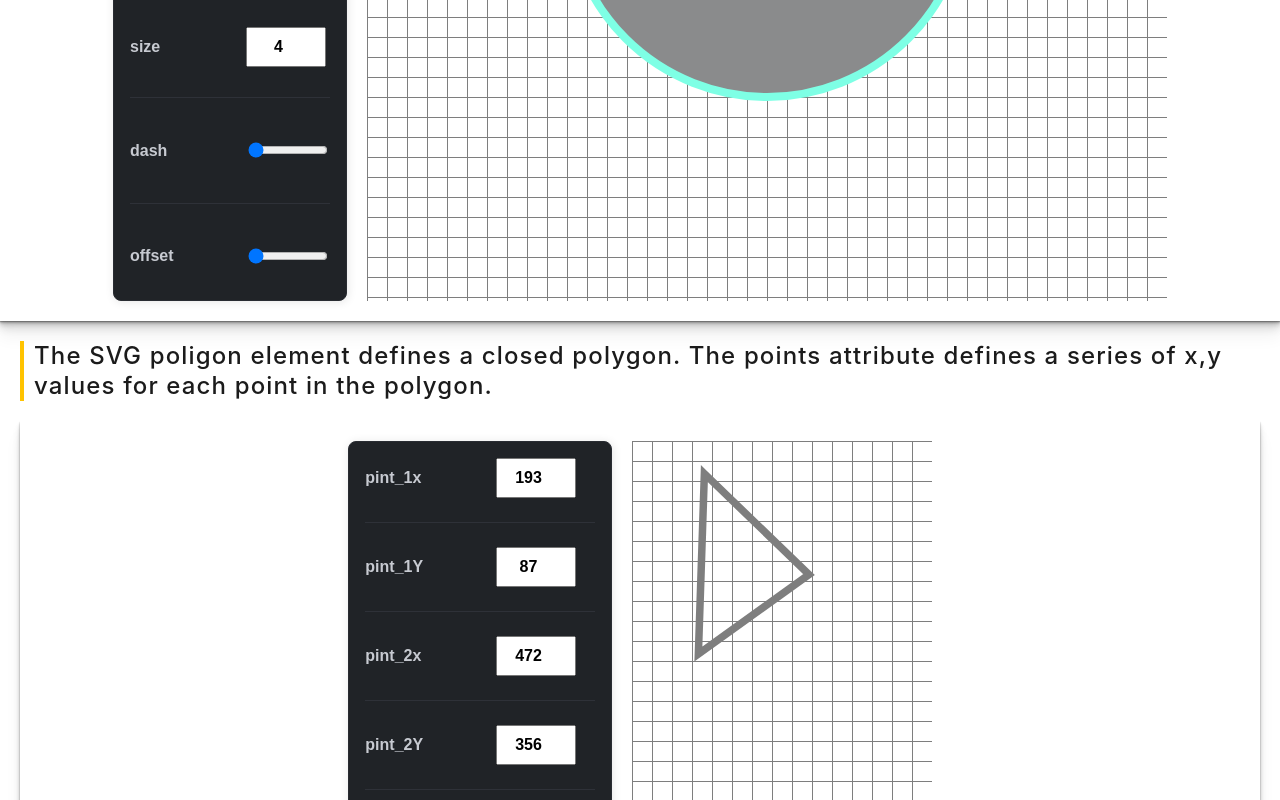
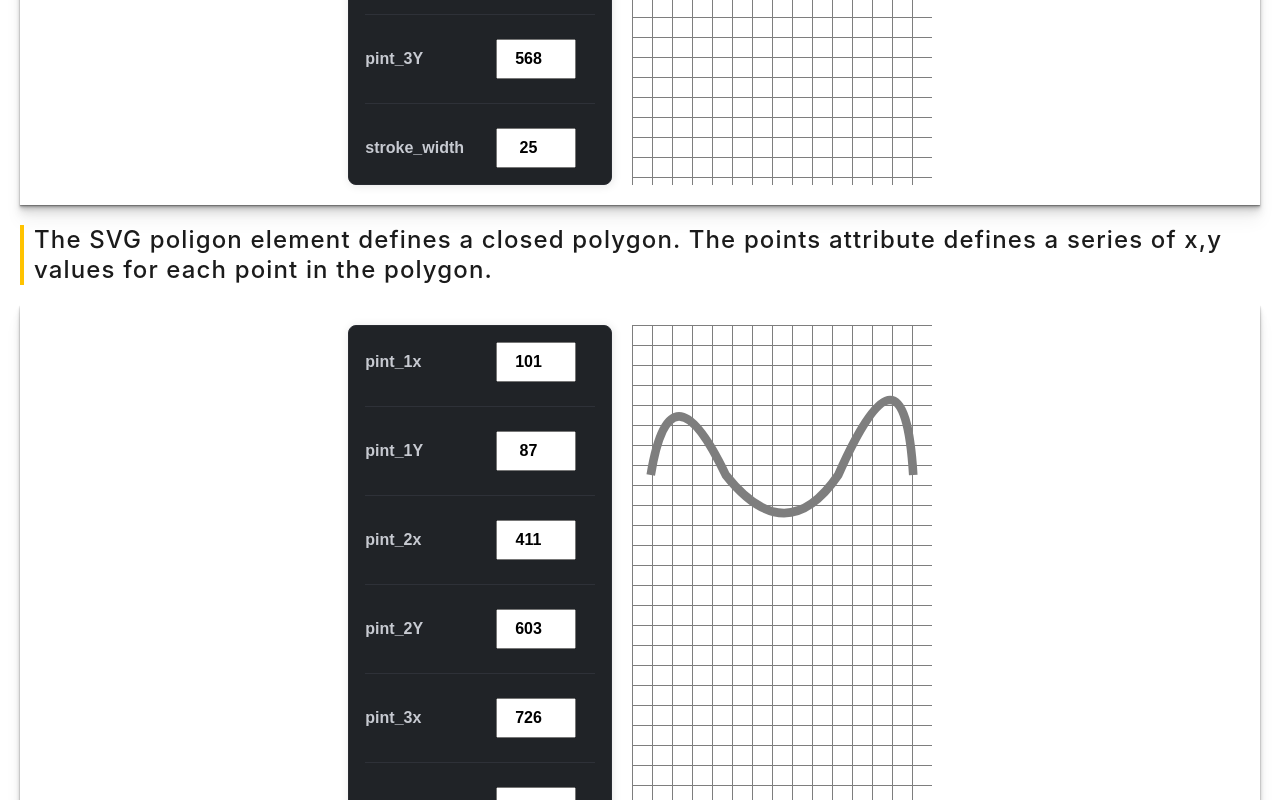
Before and after one commit to Andriikryl/gui-library, a SvelteKit app: page / in a window 1280 px wide. Shown: the part 3540-4340 px from the top of the page. Built offline with nearby package versions, Linux system fonts and the light colour scheme.

Commit message:
add Path component

```diff
--- /dev/null
+++ b/src/lib/components/Path.svelte
@@ -0,0 +1,48 @@
+<script lang="ts">
+  import { GUI, guiControls } from "$lib/gui";
+  import Container from "./Container.svelte";
+  import PlayGround from "./PlayGround.svelte";
+
+  const gui = guiControls({
+    pint_1x: 101,
+    pint_1Y: 87,
+    pint_2x: 411,
+    pint_2Y: 603,
+    pint_3x: 726,
+    pint_3Y: 0,
+    stroke_width: 25,
+  });
+</script>
+
+<section class="section">
+  <Container>
+    <p class="text">
+      The SVG poligon element defines a closed polygon. The points attribute
+      defines a series of x,y values for each point in the polygon.
+    </p>
+    <PlayGround>
+      <GUI controls={gui} />
+      <div class="svg__box">
+        <svg
+          viewBox="0 0 800 800"
+          xmlns="http://www.w3.org/2000/svg"
+          width="300"
+          height="300"
+        >
+          <path
+            d="M 50 400 Q {$gui.pint_1x} {$gui.pint_1Y} 250 400 Q {$gui.pint_2x} {$gui.pint_2Y} 550 400 Q {$gui.pint_3x} {$gui.pint_3Y} 750 400"
+            fill="none"
+            stroke="black"
+            stroke-width="23"
+          />
+        </svg>
+      </div>
+    </PlayGround>
+  </Container>
+</section>
+
+<style>
+  .section {
+    margin-block: 20px;
+  }
+</style>
--- a/src/routes/+page.svelte
+++ b/src/routes/+page.svelte
@@ -6,6 +6,7 @@
   import Polygon from "$lib/components/Polygon.svelte";
   import Polyline from "$lib/components/Polyline.svelte";
   import Circle from "../lib/components/Circle.svelte";
+  import Path from "../lib/components/Path.svelte";
 </script>
 
 <BasicCircle />
@@ -13,5 +14,6 @@
 <Line />
 <Coordinates />
 <Polyline />
+<Polygon />
+<Path />
 <Circle />
-<Polygon />
```
